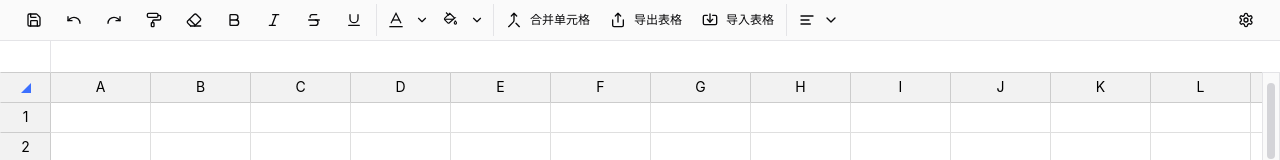
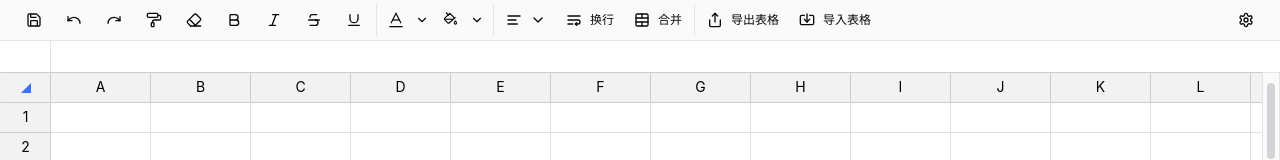
Before and after one commit to muddyrain/spreadsheet, a React (Vite) app: page / in a window 1280 px wide. Shown: the top 160 px of the page. Built offline with nearby package versions, Linux system fonts and the light colour scheme.

Commit message:
feat(custom): 合并单元格添加单元格自动截断

```diff
--- a/src/components/spreadsheet/Header/index.tsx
+++ b/src/components/spreadsheet/Header/index.tsx
@@ -5,14 +5,15 @@ import {
   Bold,
   Eraser,
   Italic,
-  Merge,
   PaintRoller,
   Redo,
   Save,
   Share,
   Strikethrough,
+  TableCellsMerge,
   Underline,
   Undo,
+  WrapText,
 } from "lucide-react";
 import { useStore } from "@/hooks/useStore";
 import { Tooltip } from "@/components/ui/tooltip";
@@ -358,6 +359,24 @@ export const Header: FC<{
       <ColorPicker type="text" selectionCells={selectionCells || []} />
       <ColorPicker type="background" selectionCells={selectionCells || []} />
       <Separator orientation="vertical" />
+      <Align
+        isAlignLeft={isStyle.isAlignLeft}
+        isAlignCenter={isStyle.isALignCenter}
+        isAlignRight={isStyle.isALignRight}
+        onClick={handleClick}
+      />
+      <Tooltip content={"换行"}>
+        <Toggle
+          pressed={false}
+          className="text-lg outline-0"
+          onClick={() => {
+            handleClick("merge");
+          }}
+        >
+          <WrapText />
+          <span className="text-xs">换行</span>
+        </Toggle>
+      </Tooltip>
       <Tooltip content={(isStyle.isMergeCell ? "拆分" : "合并") + "单元格"}>
         <Toggle
           pressed={isStyle.isMergeCell}
@@ -366,12 +385,13 @@ export const Header: FC<{
             handleClick("merge");
           }}
         >
-          <Merge />
+          <TableCellsMerge />
           <span className="text-xs">
-            {(isStyle.isMergeCell ? "拆分" : "合并") + "单元格"}
+            {isStyle.isMergeCell ? "拆分" : "合并"}
           </span>
         </Toggle>
       </Tooltip>
+      <Separator orientation="vertical" />
       <Tooltip content={"导出表格"}>
         <Toggle
           pressed={false}
@@ -385,13 +405,7 @@ export const Header: FC<{
         </Toggle>
       </Tooltip>
       <Import />
-      <Separator orientation="vertical" />
-      <Align
-        isAlignLeft={isStyle.isAlignLeft}
-        isAlignCenter={isStyle.isALignCenter}
-        isAlignRight={isStyle.isALignRight}
-        onClick={handleClick}
-      />
+
       <div className="ml-auto">
         <Settings />
       </div>
--- a/src/hooks/useSheetDraw/useDrawCell.ts
+++ b/src/hooks/useSheetDraw/useDrawCell.ts
@@ -196,6 +196,7 @@ export const useDrawCell = (drawConfig: DrawConfig) => {
       for (const { cell, x, y, rowIndex, colIndex } of cells) {
         renderCell(ctx, { rowIndex, colIndex, x, y, cell });
       }
+
       // 绘制边框
       for (const { cell, x, y, rowIndex, colIndex } of cells) {
         renderBorder(ctx, {
@@ -206,10 +207,12 @@ export const useDrawCell = (drawConfig: DrawConfig) => {
           colIndex,
         });
       }
+
       // 再绘制文本（无内容的先，有内容的后）
       for (const cell of sortedCells) {
         renderText(ctx, cell);
-      }
+      } // 合并状态保存，减少 save/restore 调用
+
       // 渲染选中单元格
       for (const cell of selectionCells) {
         const { x, y } = getCellPosition(cell);
--- a/src/hooks/useSheetDraw/useRenderCell.tsx
+++ b/src/hooks/useSheetDraw/useRenderCell.tsx
@@ -37,12 +37,14 @@ export const useRenderCell = () => {
   // 绘制文本
   const renderText = useCallback(
     (ctx: CanvasRenderingContext2D, options: RenderOptions) => {
+      ctx.save();
       const { rowIndex, colIndex, x, y, cell } = options;
       const { width, height } = getMergeCellSize(
         cell,
         headerColsWidth[colIndex],
         headerRowsHeight[rowIndex],
       );
+
       const cellWidth = width;
       const cellHeight = height;
 
@@ -57,6 +59,14 @@ export const useRenderCell = () => {
         options,
       );
       ctx.fillStyle = color;
+      // 大于最小宽度时才 设置裁剪
+      if (cell.mergeSpan && cellWidth > minWidth) {
+        // 设置剪裁区域
+        ctx.beginPath();
+        // + 2 是为了防止文本被裁剪
+        ctx.rect(x - 8 * zoomSize, y, cellWidth, cellHeight);
+        ctx.clip();
+      }
       // 计算文本位置
       const textX = (() => {
         if (textAlign === "left" && cellWidth <= minWidth) return x;
@@ -76,7 +86,7 @@ export const useRenderCell = () => {
           // 计算文本位置 + 起始单元格高度一半 - 边框高度  + 字体大小 + (行间距) 是为了防止文本被裁剪
           const textY =
             y +
-            (config.height / 2 - 2) * zoomSize +
+            (config.height / 2 - 1.5) * zoomSize +
             (i * fontSize + i * 7 * zoomSize);
           ctx.fillText(text, textX, textY);
 
@@ -124,6 +134,7 @@ export const useRenderCell = () => {
           }
         }
       }
+      ctx.restore();
     },
     [
       config.backgroundColor,
@@ -146,9 +157,6 @@ export const useRenderCell = () => {
       );
       const cellWidth = width;
       const cellHeight = height;
-
-      // 合并状态保存，减少 save/restore 调用
-      ctx.save();
       // 如果是非合并单元格
       const backgroundColor =
         cell.style.backgroundColor || config.backgroundColor;
```
